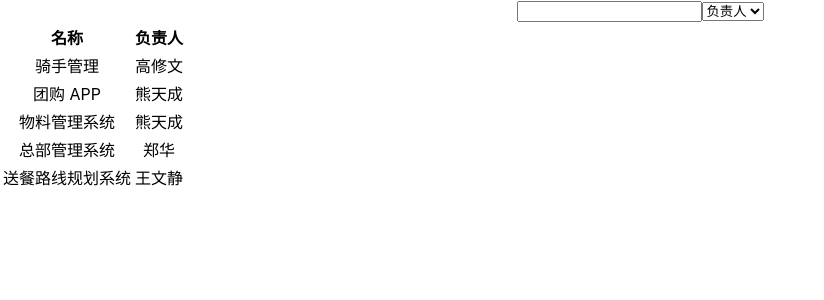
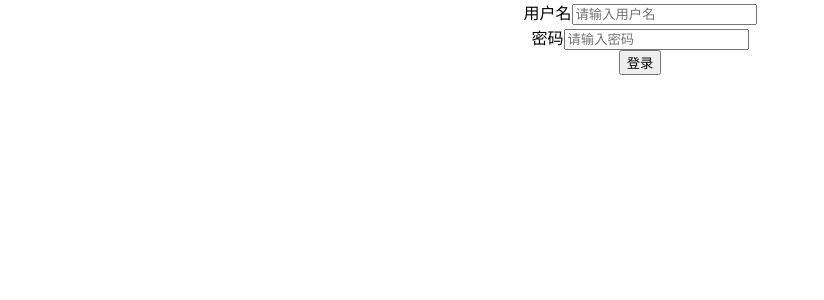
Before and after one commit to XY0987/ReactTSStudy, a React (Create React App) app: page / in a window 1280 px wide. Shown: the top 300 px of the page, without its empty margins (0-824 px from the left). Built offline with nearby package versions, Linux system fonts and the light colour scheme; data requests are answered from the project's data file.

Commit message:
chore: 自定义登录接口

```diff
--- a/package.json
+++ b/package.json
@@ -23,7 +23,7 @@
     "test": "react-scripts test",
     "eject": "react-scripts eject",
     "prepare": "husky install",
-    "json-server": "json-server __json_server_mock__/db.json --watch --port 3001"
+    "json-server": "json-server __json_server_mock__/db.json --watch --port 3001 --middlewares ./__json_server_mock__/middlewares.js"
   },
   "eslintConfig": {
     "extends": [
--- a/src/App.tsx
+++ b/src/App.tsx
@@ -1,11 +1,13 @@
 import React from 'react'
 import './App.css'
-import ProjectListScreen from 'screens/project-list/index'
+// import ProjectListScreen from 'screens/project-list/index'
+import { LoginScreen } from 'screens/login'
 
 function App() {
   return (
     <div className="App">
-      <ProjectListScreen></ProjectListScreen>
+      {/* <ProjectListScreen></ProjectListScreen> */}
+      <LoginScreen></LoginScreen>
     </div>
   )
 }
--- /dev/null
+++ b/src/screens/login/index.tsx
@@ -0,0 +1,36 @@
+import React, { FormEvent } from 'react'
+
+const apiUrl = 'http://localhost:3001'
+
+export const LoginScreen = () => {
+  const login = (params: { username: string; password: string }) => {
+    fetch(`${apiUrl}/login`, {
+      method: 'POST',
+      headers: {
+        'Content-Type': 'application/json'
+      },
+      body: JSON.stringify(params)
+    }).then(async (response) => {})
+  }
+
+  const handleSubmit = (event: FormEvent<HTMLFormElement>) => {
+    // 阻止表单提交的默认行为
+    event.preventDefault()
+    const username = (event.currentTarget.elements[0] as HTMLInputElement).value
+    const password = (event.currentTarget.elements[1] as HTMLInputElement).value
+    login({ username, password })
+  }
+  return (
+    <form onSubmit={handleSubmit}>
+      <div>
+        <label htmlFor="username">用户名</label>
+        <input type="text" placeholder="请输入用户名" id={'username'} />
+      </div>
+      <div>
+        <label htmlFor="password">密码</label>
+        <input type="password" id={'userpassword'} placeholder="请输入密码" />
+      </div>
+      <button type={'submit'}>登录</button>
+    </form>
+  )
+}
```
Also changed, not shown: __json_server_mock__/middlewares.js (added, +14 -0 lines).
